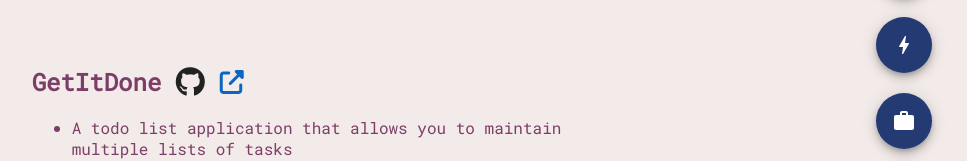
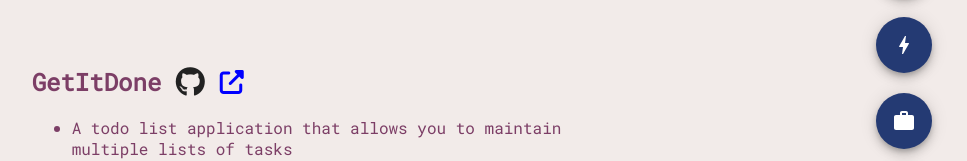
Before and after one commit to jobin365/PortfolioWebsite, a React (Create React App) app in the folder client/: page /projects in a window 1280 px wide. Shown: the part 279-440 px from the top of the page, without its empty margins (153-1120 px from the left). Built offline with nearby package versions, Linux system fonts and the light colour scheme.

Commit message:
add professional title

```diff
--- a/client/src/components/routes/About.js
+++ b/client/src/components/routes/About.js
@@ -10,6 +10,7 @@ export default function About() {
         <img alt="profile pic" src={profilePic}></img>
         <div className="headingNLinks">
           <h1>Jobin John K</h1>
+          <h3>Software Developer</h3>
           <div className="links">
             <IconLink
               URL="https://github.com/jobin365"
--- a/client/src/components/routes/Projects.css
+++ b/client/src/components/routes/Projects.css
@@ -0,0 +1,3 @@
+.bright-blue{
+    color: blue;
+}
--- a/client/src/components/routes/Projects.js
+++ b/client/src/components/routes/Projects.js
@@ -4,7 +4,7 @@ import "./Projects.css";
 import { v4 as uuidv4 } from 'uuid';
 export default function About() {
   const gitHubIcon = "fab fa-github fa-lg black";
-  const linkIcon = "fas fa-external-link-alt blue";
+  const linkIcon = "fas fa-external-link-alt bright-blue";
   const projects = [
     [
       "GetItDone ",
```
